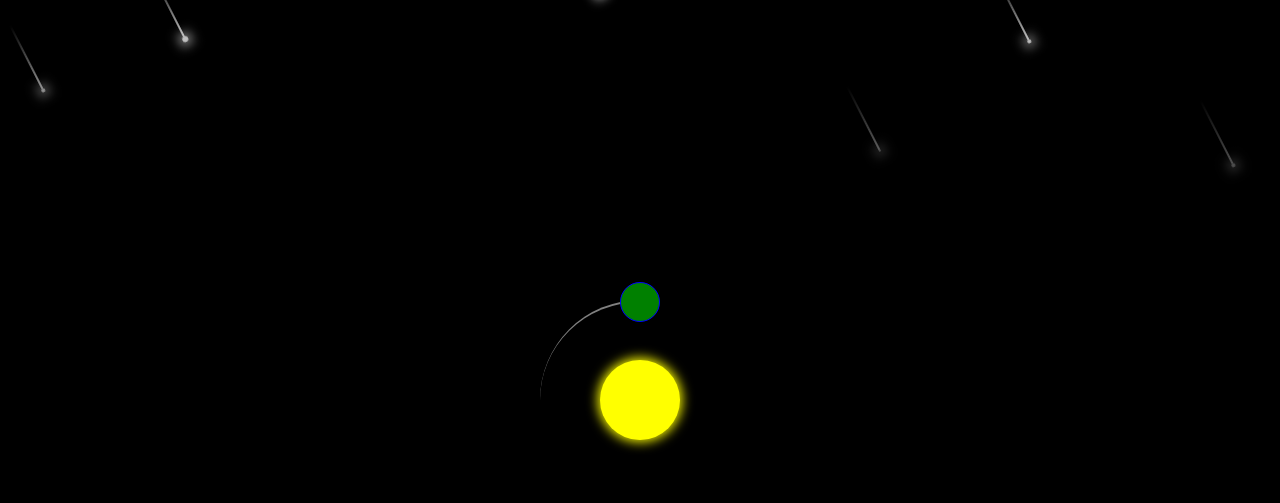
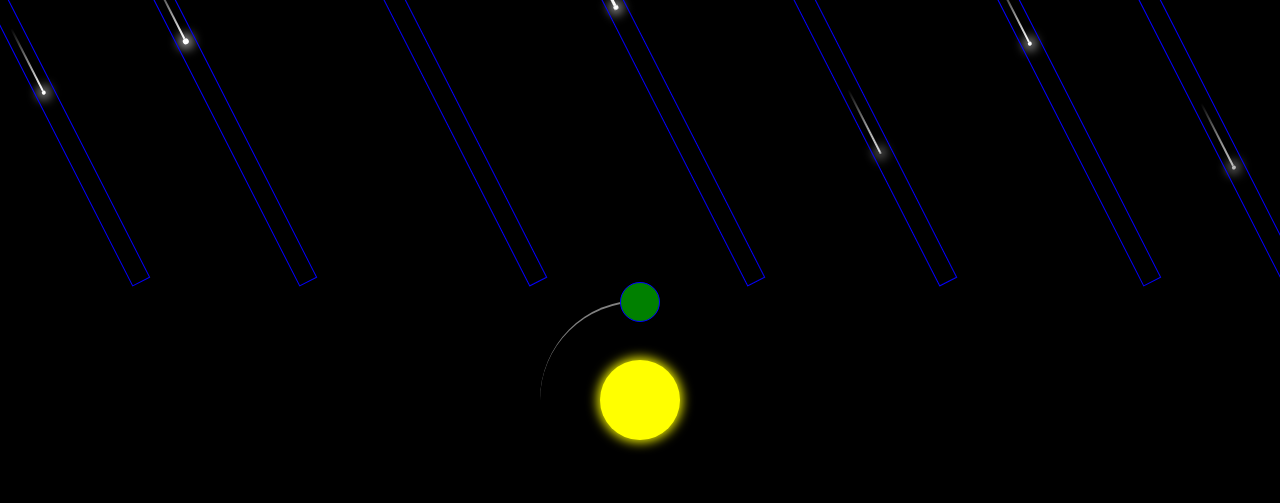
Before and after one commit to armanmahal/solarsystem, a plain HTML site: page index.html in a window 1280 px wide. Drawn offline with Linux system fonts and the light colour scheme.

Commit message:
fixed the stars animation

```diff
--- a/index.html
+++ b/index.html
@@ -9,36 +9,43 @@
   <body>
     <div class="system">
       <div class="starpath starpath1">
+        <div class="starpathmask"></div>
         <div class="star star1">
           <div class="starflare"></div>
         </div>
       </div>
       <div class="starpath starpath2">
+        <div class="starpathmask"></div>
         <div class="star star2">
           <div class="starflare"></div>
         </div>
       </div>
       <div class="starpath starpath3">
+        <div class="starpathmask"></div>
         <div class="star star3">
           <div class="starflare"></div>
         </div>
       </div>
       <div class="starpath starpath4">
+        <div class="starpathmask"></div>
         <div class="star star4">
           <div class="starflare starflare4"></div>
         </div>
       </div>
       <div class="starpath starpath5">
+        <div class="starpathmask"></div>
         <div class="star star5">
           <div class="starflare"></div>
         </div>
       </div>
       <div class="starpath starpath6">
+        <div class="starpathmask"></div>
         <div class="star star6">
           <div class="starflare"></div>
         </div>
       </div>
       <div class="starpath starpath7">
+        <div class="starpathmask"></div>
         <div class="star star7">
           <div class="starflare"></div>
         </div>
--- a/style.css
+++ b/style.css
@@ -25,6 +25,18 @@ body {
   position: fixed;
   top: -50px;
   transform: rotate(-27deg);
+  width: 10px;
+}
+.system .starpath .starpathmask {
+  height: 44vh;
+  position: absolute;
+  top: 0px;
+  left: -7px;
+  width: 20px;
+  background-color: black;
+  border: 1px solid rgb(4, 0, 255);
+  z-index: 10;
+  background: linear-gradient(transparent, transparent, black);
 }
 .system .starpath1 {
   left: 4%;
@@ -37,7 +49,6 @@ body {
 }
 .system .starpath4 {
   left: 52%;
-  height: 45vh;
 }
 .system .starpath5 {
   left: 67%;
@@ -87,9 +98,9 @@ body {
   animation: starmovement 2s 2.7s infinite ease-in;
 }
 .system .starpath .star4 {
-  width: 8px;
-  height: 8px;
-  animation: starmovement 5s 4s infinite ease-in;
+  width: 5px;
+  height: 5px;
+  animation: starmovement 5s 3.5s infinite ease-in;
 }
 .system .starpath .star5 {
   width: 2px;
@@ -149,11 +160,9 @@ body {
 @keyframes starmovement {
   from {
     top: 0%;
-    opacity: 100%;
   }
   to {
     top: 100%;
-    opacity: 0%;
   }
 }
 @keyframes sunflares {
```
